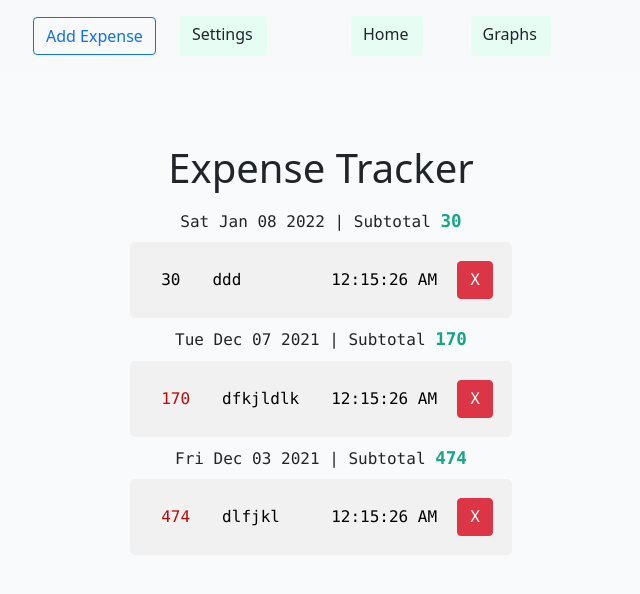
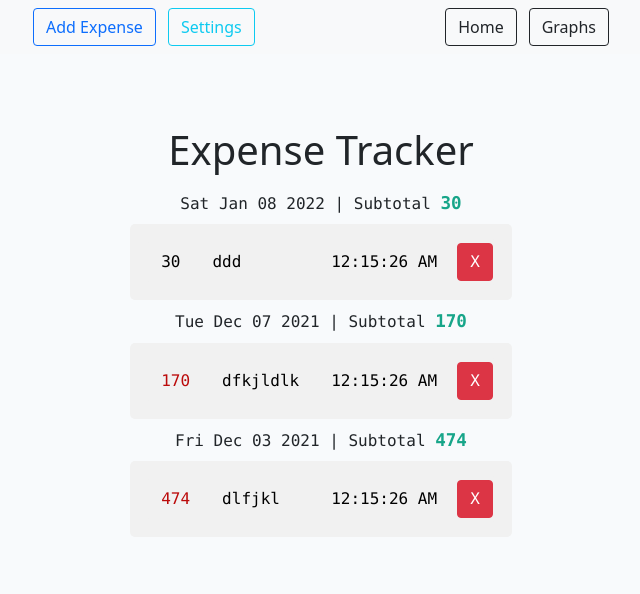
Before and after one commit to ahmadkhudai/next-tracker, a Next.js app: page /components/HomeHeader in a window 1280 px wide. Shown: the top 594 px of the page, without its empty margins (319-959 px from the left). Built offline with nearby package versions, Linux system fonts and the light colour scheme.

Commit message:
sort of functional

```diff
--- a/pages/components/HomeHeader.tsx
+++ b/pages/components/HomeHeader.tsx
@@ -19,17 +19,20 @@ export default function HomeHeader(props:Props) {
 
     return (
         <nav className="navbar navbar-expand navbar-light bg-light">
-            <div className="navbar-nav container ak_max_600px ">
-                <div className={"flex-row justify-content-evenly container"}>
+            <div className="ak_max_600px flex align-items-center justify-content-between  container">
 
-                    <button className="btn btn-outline-primary my-2" onClick={()=>{openPanel(TPanels.AddExpensePanel)}}>Add Expense</button>
-                    <button className="btn ak_button my-2 mx-4" onClick={()=>{openPanel(TPanels.SettingsPanel)}}>Settings</button>
-                 </div>
-                <div className={"flex-row justify-content-evenly container"}>
+                <div>
+                    <button className="btn btn-outline-primary mr-3" onClick={()=>{openPanel(TPanels.AddExpensePanel)}}>Add Expense</button>
+                    <button className="btn btn-outline-info" onClick={()=>{openPanel(TPanels.SettingsPanel)}}>Settings</button>
+                </div>
 
-                    <button className="btn ak_button my-2 mx-4" onClick={()=>{switchWindow(MainWindows.home)}}>Home</button>
-                    <button className="btn ak_button my-2 mx-4" onClick={()=>{switchWindow(MainWindows.graphs)}}>Graphs</button>
+                <div>
+                    <button className="btn btn-outline-dark mr-3" onClick={()=>{switchWindow(MainWindows.home)}}>Home</button>
+                    <button className="btn btn-outline-dark" onClick={()=>{switchWindow(MainWindows.graphs)}}>Graphs</button>
+
                 </div>
+
+
 
                </div>
         </nav>
```
